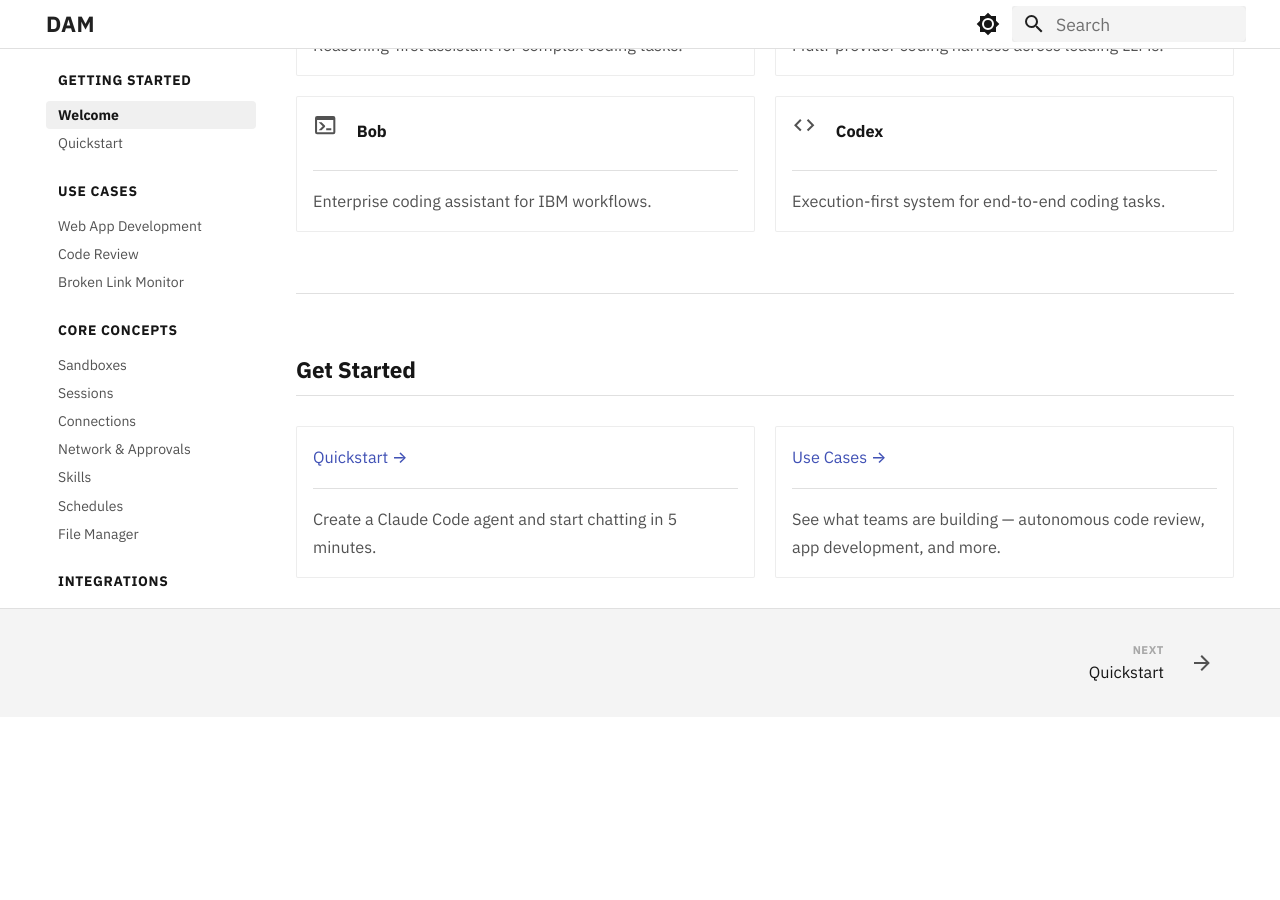
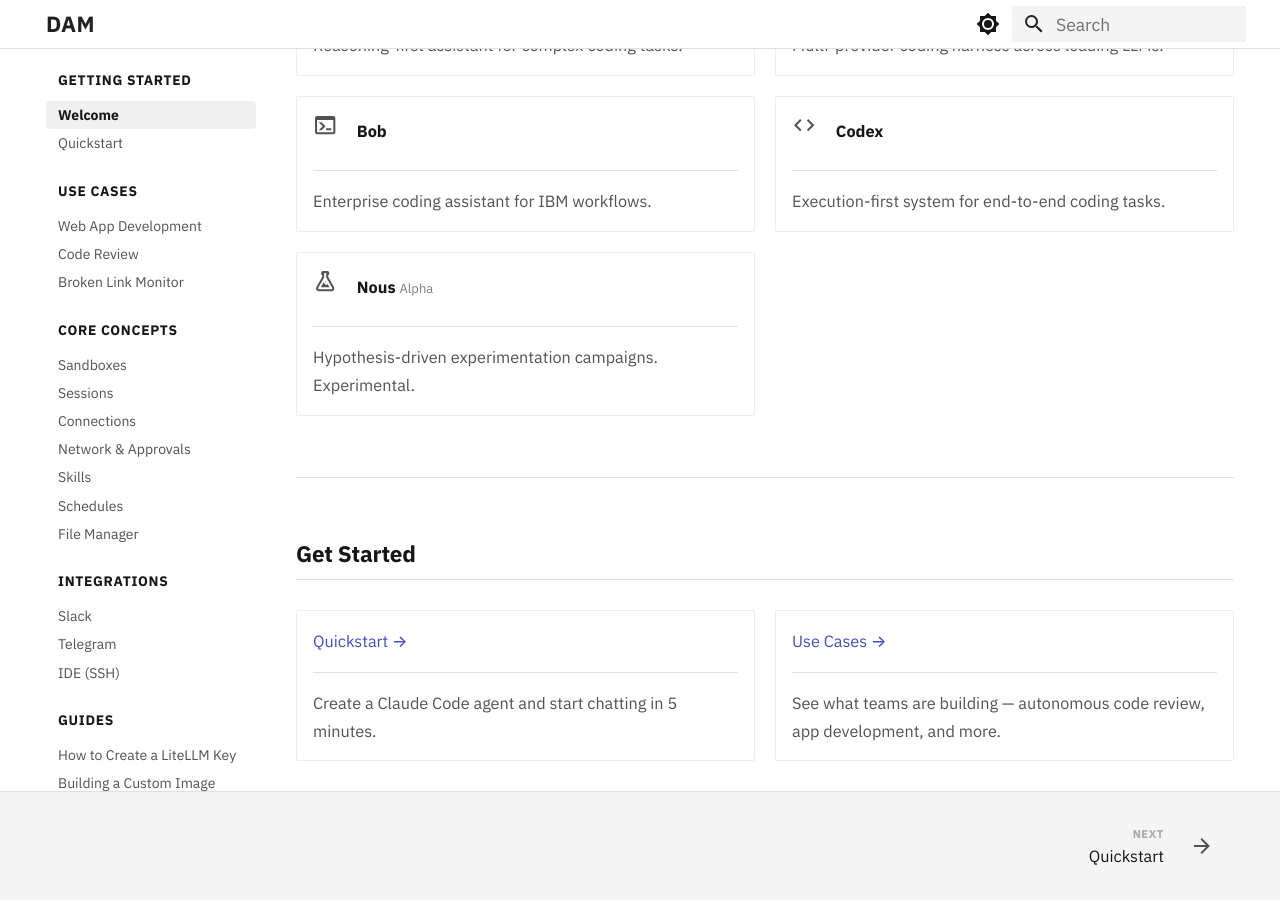
Before and after one commit to dam-agents/docs, an MkDocs documentation site: the page built from docs/index.md, in a window 1280 px wide and 900 px high, scrolled down 2045 px. Built offline with MkDocs 1.6.1 and Material for MkDocs 9.7.7, drawn with Linux system fonts in a browser that asks for light colours; before the commit the page ends 2762 px from its top, so only the background shows below that.

Commit message:
docs: sync for dam-agents/dam#1382 — add Nous experimentation agent (Alpha) (#18)
Co-authored-by: Agent User <agent@agent-7aee7c83b6b1d474-0.agent-7aee7c83b6b1d474.dam-prod-agents.svc.cluster.local>
Co-authored-by: Jenna Winkler <Jenna.Winkler@ibm.com>

```diff
--- a/docs/index.md
+++ b/docs/index.md
@@ -126,6 +126,12 @@ Run agent harnesses like Claude Code headless in the cloud, on a schedule, conne
 
     Execution-first system for end-to-end coding tasks.
 
+-   :material-flask-outline:{ .lg .middle } **Nous** <small>Alpha</small>
+
+    ---
+
+    Hypothesis-driven experimentation campaigns. Experimental.
+
 </div>
 
 ---
```
